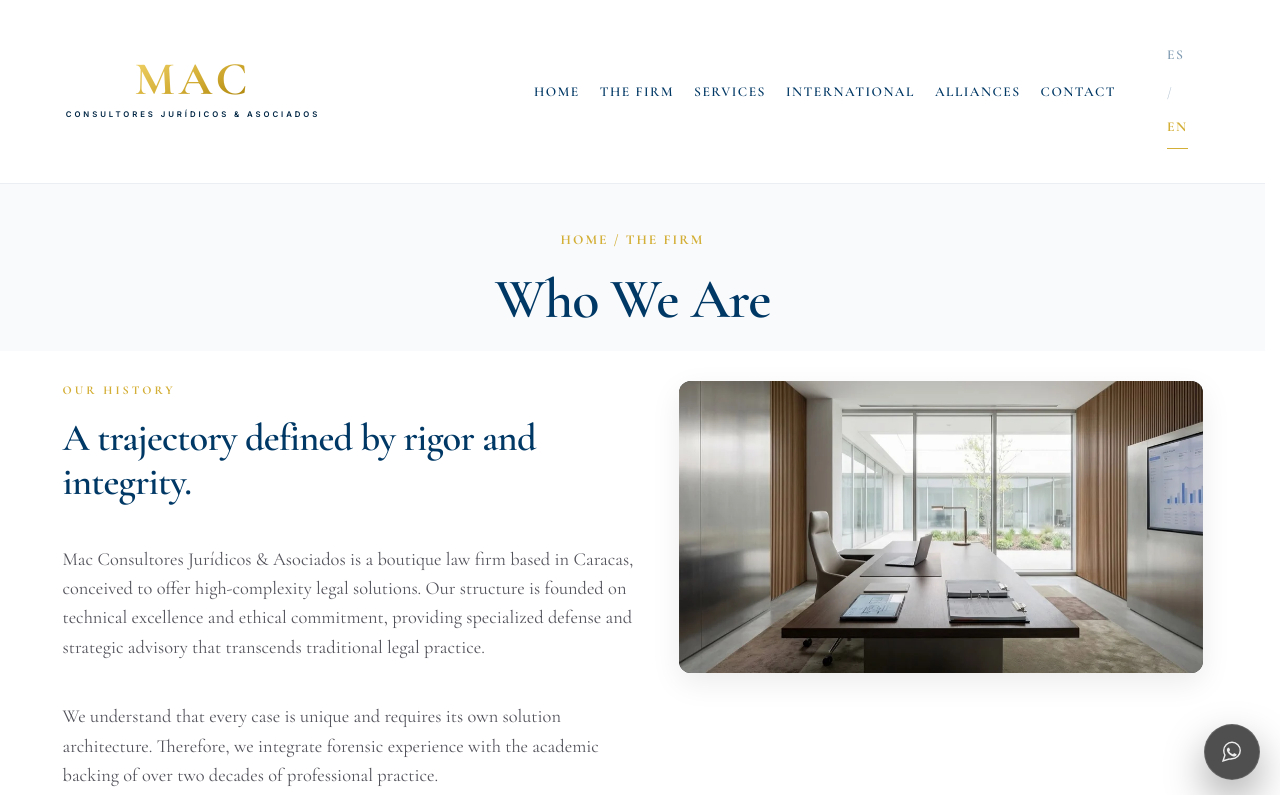
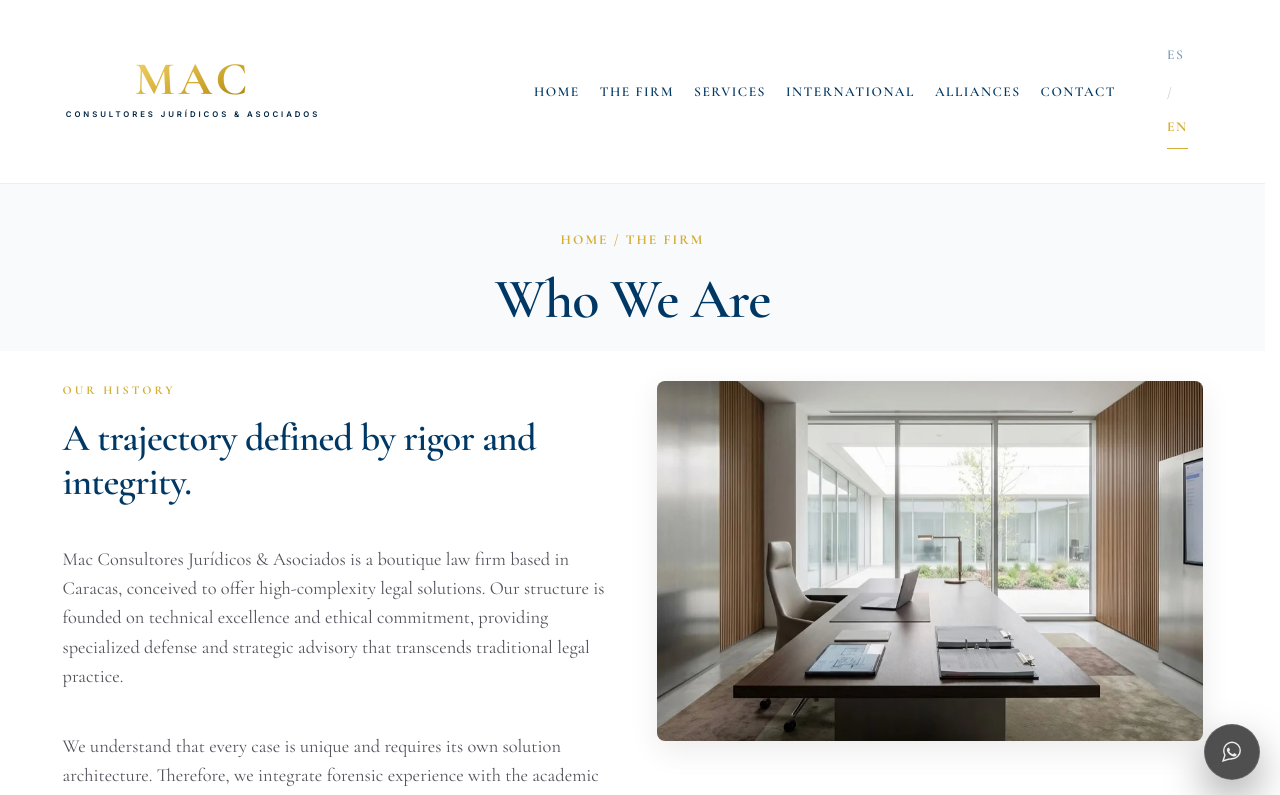
Before and after one commit to mcolina777-cpu/mac-consultores-site-clean, a Next.js app: page /en/about in a window 1280 px wide. Shown: the top 795 px of the page. Built offline with nearby package versions, Linux system fonts and the light colour scheme.

Commit message:
Ajuste CSS para imagen de Quiénes Somos

```diff
--- a/src/app/globals.css
+++ b/src/app/globals.css
@@ -334,9 +334,8 @@ section {
 
 /* Specific Modifiers for Quiénes Somos */
 .page-quienes-somos .grid-split {
-    grid-template-columns: 1.1fr 1fr;
-    gap: 2.5rem;
-    align-items: start;
+  align-items: flex-start;
+  gap: 3rem;
 }
 
 .grid-2 {
@@ -615,11 +614,21 @@ footer, .footer {
 
 /* Specific Modifiers for Quiénes Somos */
 .page-quienes-somos .img-reveal {
-    border-radius: 12px;
-    background-color: #2a2a2a;
-}
+  max-height: 360px;
+  overflow: hidden;
+  border-radius: 8px;
+}
+
+.page-quienes-somos .img-reveal picture,
 .page-quienes-somos .img-reveal img {
-    max-height: 480px;
+  width: 100%;
+  height: 360px;
+  display: block;
+}
+
+.page-quienes-somos .img-reveal img {
+  object-fit: cover;
+  object-position: center center;
 }
 
 /* Bloque Firma Premium */
```
